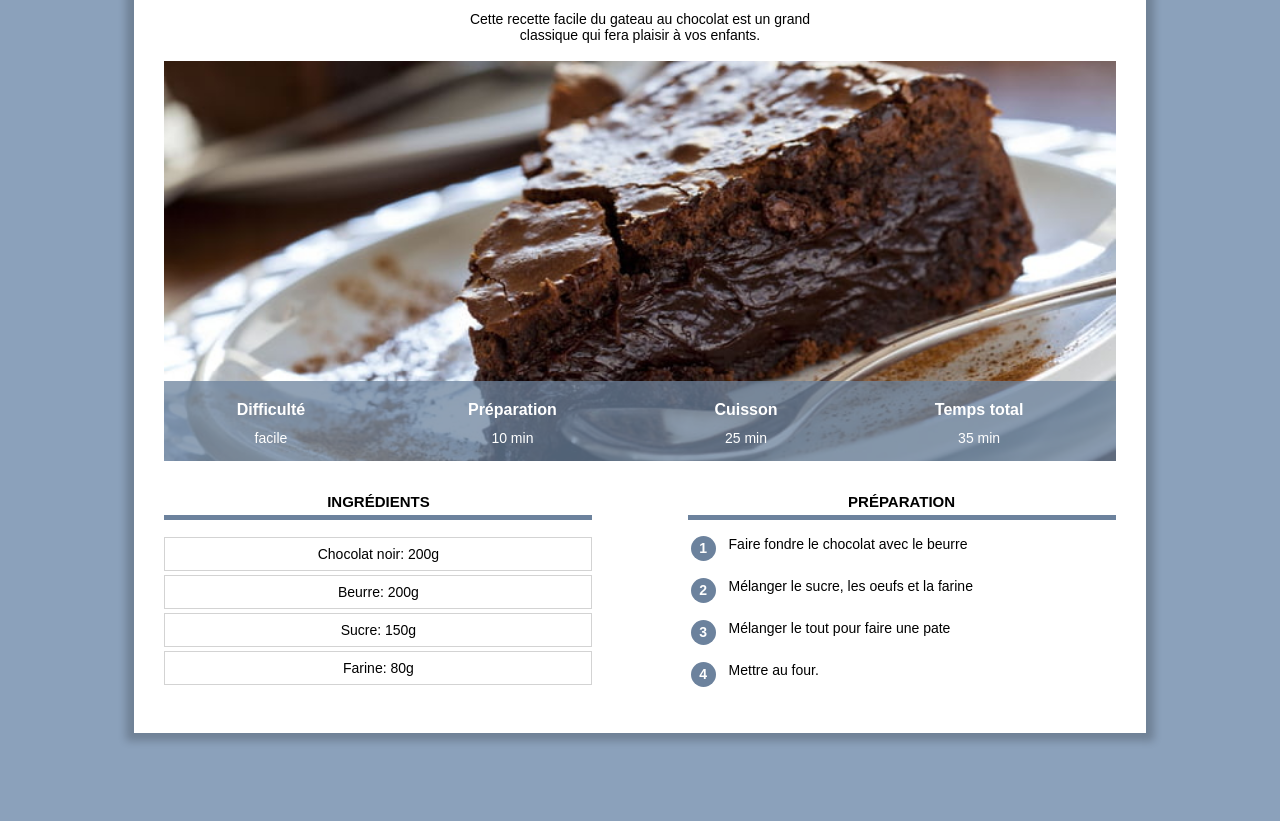
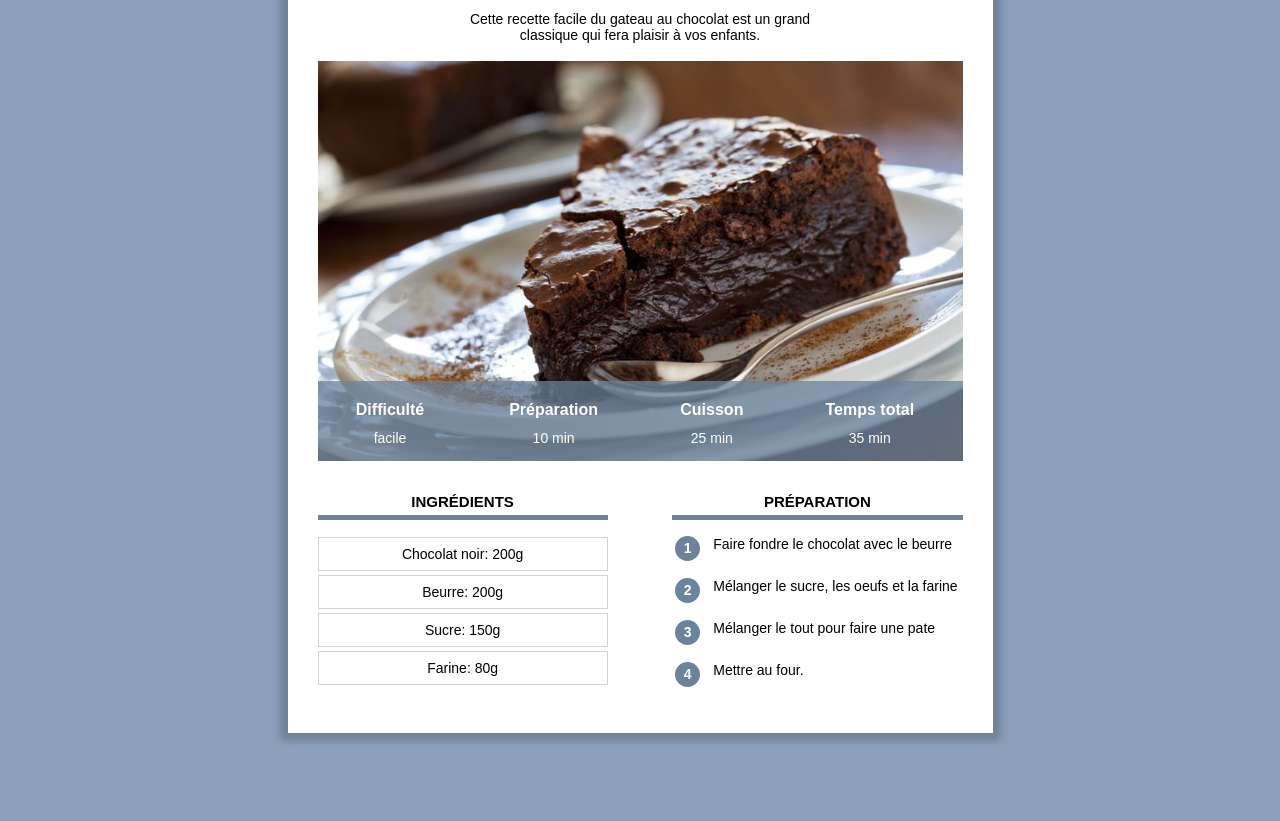
Before and after one commit to israelMouofo/site_recettes, a plain HTML site: page index.html in a window 1280 px wide. Shown: the part 151-972 px from the top of the page. Drawn offline with Linux system fonts and the light colour scheme.

Commit message:
Add files via upload

```diff
--- a/index.html
+++ b/index.html
@@ -2,9 +2,9 @@
 <html lang="fr">
 	<head>
 		<meta charset="UTF-8">
+		<meta name="viewport" content="width=device-width, initial-scale=1.0">
 		<meta http-equiv="X-UA-Compatible" content="IE=edge">
 		<link rel="stylesheet" href="recette.css"/>
-		<meta name="viewport" content="width=device-width, initial-scale=1.0">
 		<title>Gateau au chocolat</title>
 	</head>
 	<body>
--- a/recette.css
+++ b/recette.css
@@ -7,9 +7,8 @@ body {
 }
 div.contenu {
   background-color: white;
-  margin: 60px 10% 80px 10%;
-  padding: 0px 30px 30px 30px;
-  min-width: 350px;
+  margin: 40px 8px 40px 8px;
+  padding: 0px 8px 30px 8px;
   box-shadow: 0px 0px 8px 8px rgba(0, 0, 0, 0.2);
   overflow: visible;
 }
@@ -60,20 +59,20 @@ table.infos{
   width: 100%;
   color: white;
   background-color: #6C829DC0;
-  height: 80px;
+  height: 50px;
 }
 div.infos{
   position: relative;
   background-color: blue;
 }
 table.infos th{
-  font-size: 16px;
+  font-size: 14px;
   vertical-align: bottom;
   padding-bottom: 8px;
 }
 table.infos td{
   text-align: center;
-  font-size: 14px;
+  font-size: 12px;
   vertical-align: top;
 }
 table.infos{
@@ -87,7 +86,7 @@ img.infos{
   background-color: gray;
 }
 div.colone{
-  width: 45%;
+  width: 100%;
   margin-top: 20px;
 }
 div.colone h2{
@@ -99,11 +98,8 @@ div.colone h2{
 }
 div.colone1{
   display: inline-block;
-  margin-right: 10%;
 }
-div.colone2{
-  float: right;
-}
+
 div.ingredients p{
   border: 1px solid lightgray;
   padding: 8px 0;
@@ -139,3 +135,41 @@ table.preparation .preparation_etape{
 table.preparation tr{
   height: 40px;
 }
+
+/* styles pour ordinateurs */
+@media only screen and (min-width: 768px) {
+  div.contenu {
+    min-width: 350px;
+    margin: 60px 10% 80px 10%;
+    padding: 0px 30px 30px 30px;
+  }
+  table.infos{
+    height: 80px;
+  }
+  table.infos th{
+    font-size: 16px;
+  }
+  table.infos td{
+    font-size: 14px;
+  }
+
+  div.colone{
+    width : 45%;
+  }
+
+  div.colone1{
+    margin-right: 10%;
+  }
+  div.colone2{
+    float: right;
+  }
+
+}
+
+@media only screen and (min-width: 900px) {
+  div.contenu {
+    width: 645px;
+    margin-left: auto;
+    margin-right:auto ;
+  }
+}
```
